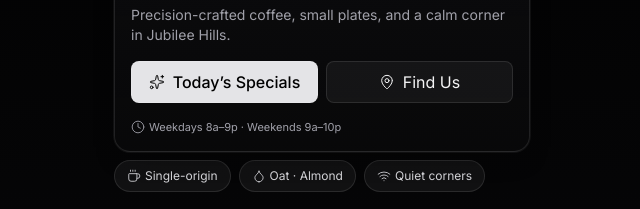
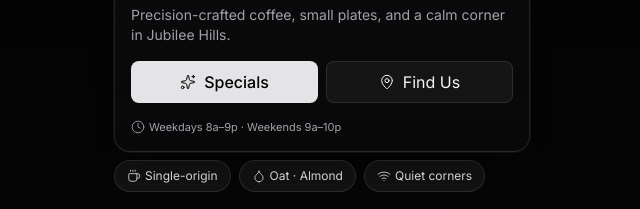
Before and after one commit to altamash1605/silverxcoffee, a plain HTML site: page index.html in a window 1280 px wide. Shown: the part 335-544 px from the top of the page, 318-958 px from the left. Drawn offline with nearby package versions, Linux system fonts and the light colour scheme.

Commit message:
Update index.html

```diff
--- a/index.html
+++ b/index.html
@@ -37,7 +37,7 @@
             <div class="mt-4 flex items-center gap-2">
               <a href="#specials" class="flex-1 inline-flex items-center justify-center gap-2 px-4 py-2 rounded-lg bg-zinc-200 text-black font-medium hover:bg-zinc-100 active:bg-zinc-300 transition-colors border border-white/10">
                 <i data-lucide="sparkles" class="w-4 h-4"></i>
-                Today’s Specials
+                Specials
               </a>
               <a href="#map" class="flex-1 inline-flex items-center justify-center gap-2 px-4 py-2 rounded-lg bg-white/5 hover:bg-white/10 active:bg-white/15 transition-colors border border-white/10">
                 <i data-lucide="map-pin" class="w-4 h-4"></i>
```
